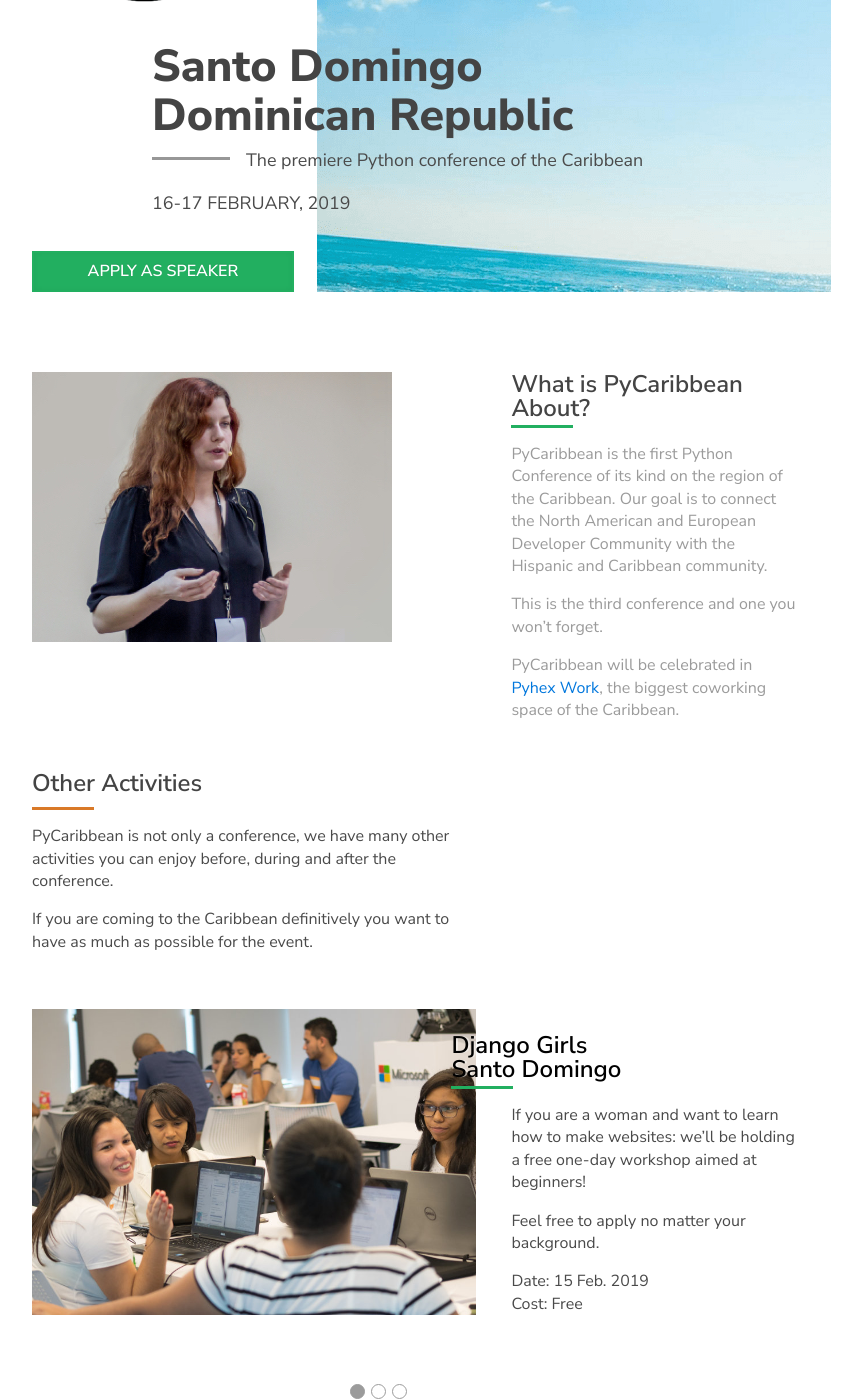
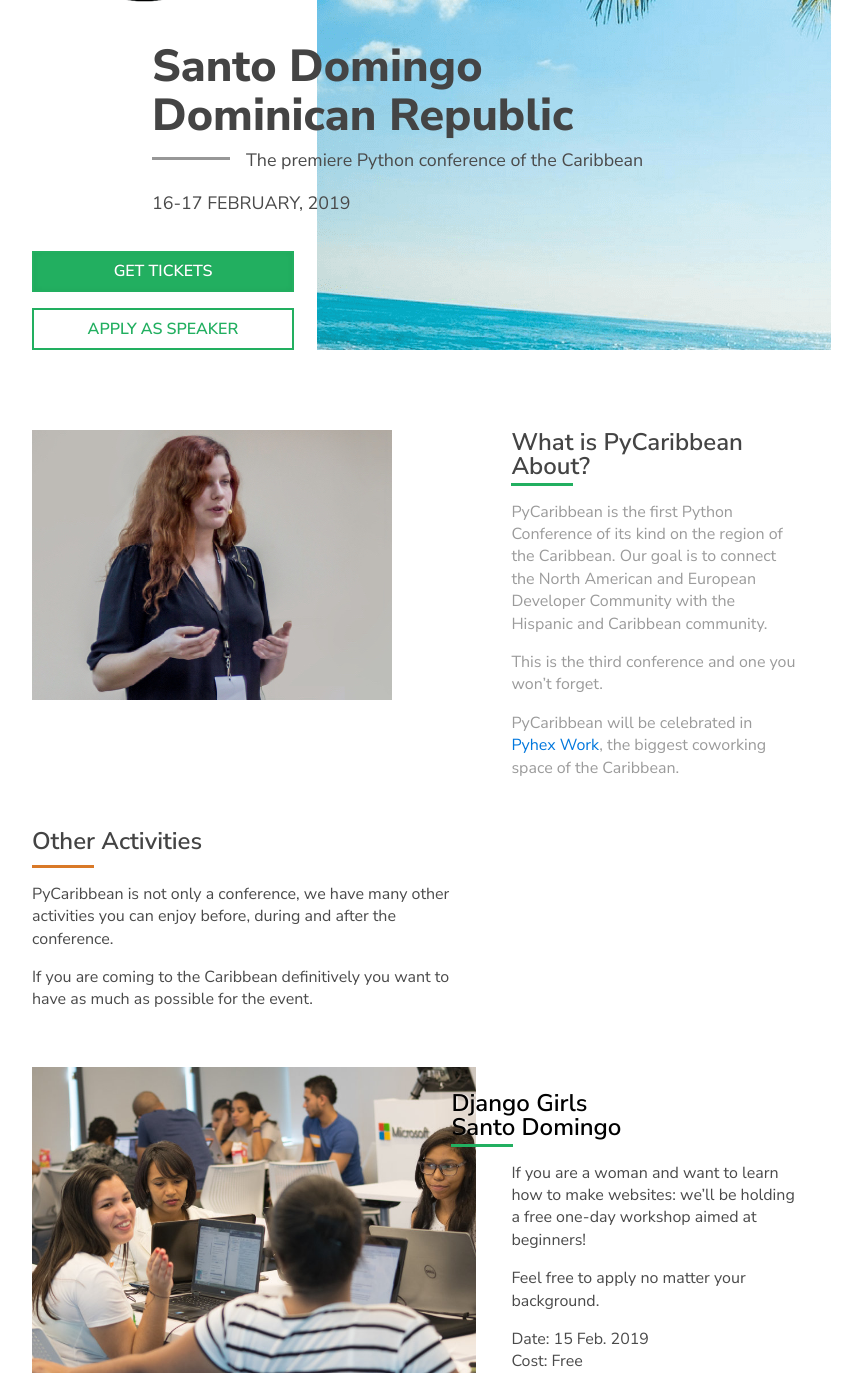
Before and after one commit to pycaribbean/pycaribbean.github.io, a Jekyll site: the page built from index.html, in a window 1280 px wide and 1400 px high, scrolled down 251 px. Shown: the whole window, without its empty margins (226-1088 px from the left). Built offline with Jekyll 4.4.1, drawn with Linux system fonts in a browser that asks for light colours; nearby versions of some CDN libraries; library files that are not in the unit come from our copies; some of the changed text lies outside the part shown.

Commit message:
Update index.html

```diff
--- a/index.html
+++ b/index.html
@@ -17,12 +17,12 @@
           <p class="date">16-17 February, 2019</p>
         </div>
         <div class="call-to-action">
-          <a class="uk-button uk-button-primary" href="https://www.papercall.io/pycaribbean-2019">
+          <a class="uk-button uk-button-primary" href="https://www.eventbrite.com/e/pycaribbean-2019-tickets-52425830069">
+           Get Tickets
+          </a>
+          <a class="uk-button" href="https://www.papercall.io/pycaribbean-2019">
            Apply as Speaker
-          </a>
-          <!--<a class="uk-button" href="/schedule.html">
-            SCHEDULE
-	  </a>-->
+	  </a>
         </div>
       </div>
 
@@ -268,7 +268,12 @@
       <div style="width:100%; text-align:left;"><iframe src="https://eventbrite.com/tickets-external?eid=37784510488&ref=etckt" frameborder="0" height="563" width="100%" vspace="0" hspace="0" marginheight="5" marginwidth="5" scrolling="auto" allowtransparency="true"></iframe><div style="font-family:Helvetica, Arial; font-size:12px; padding:10px 0 5px; margin:2px; width:100%; text-align:left;" ><a class="powered-by-eb" style="color: #ADB0B6; text-decoration: none;" target="_blank" href="https://www.eventbrite.com/">Powered by Eventbrite</a></div></div>
   </div>
 
-</section>
+
 
 
   -->
+	<div class="eventbrite-wrapper">
+	      <h3>Tickets</h3>
+		<div style="width:100%; text-align:left;"><iframe src="https://eventbrite.com/tickets-external?eid=52425830069&ref=etckt" frameborder="0" height="360" width="100%" vspace="0" hspace="0" marginheight="5" marginwidth="5" scrolling="auto" allowtransparency="true"></iframe><div style="font-family:Helvetica, Arial; font-size:12px; padding:10px 0 5px; margin:2px; width:100%; text-align:left;" ><a class="powered-by-eb" style="color: #ADB0B6; text-decoration: none;" target="_blank" href="https://www.eventbrite.com/">Powered by Eventbrite</a></div></div>
+	</div>
+</section>
```
